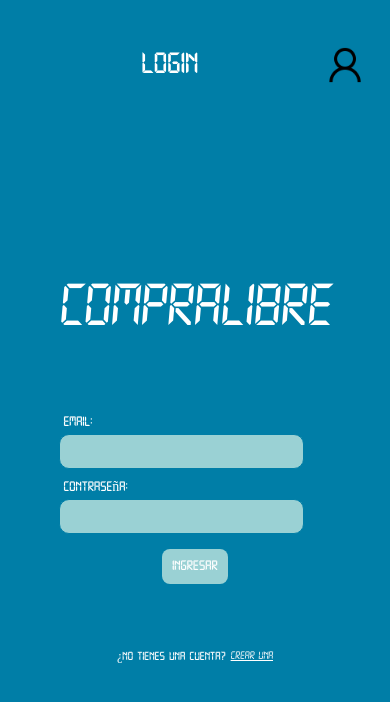
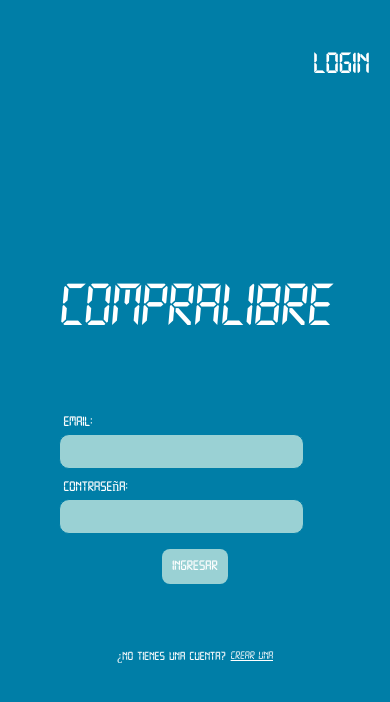
Before and after one commit to fabeto77/my-Ecomerce, a React Native app: screen /CartStack in a window 390 px wide. Shown: the top 702 px of the page. Built offline with nearby package versions, Linux system fonts and the light colour scheme; no server answers.

Commit message:
Corrección en la logica de boton de goBack del header, ahora no se muestra en el módulo de categorias, tampoco se muestra la imagen de perfil en el login

```diff
--- a/src/components/Header.jsx
+++ b/src/components/Header.jsx
@@ -10,6 +10,7 @@ import { useSelector } from 'react-redux';
 const Header = ({ title, navigation }) => {
 
     const image = useSelector(state=>state.authReducer.profilePicture);
+    const user = useSelector(state=>state.authReducer.user)
     // Perfil
 
     return (
@@ -25,25 +26,29 @@ const Header = ({ title, navigation }) => {
             }
 
             <Text style={styles.headerTitle}>{title}</Text>
-            <Pressable onPress={()=>navigation.navigate("Perfil")}>
             {
+                user ?
 
                     image
                         ?
+                        <Pressable onPress={()=>navigation.navigate("Perfil")}>
                             <Image
                                 source={{uri:image}}
                                 style={styles.profilePicture}
                                 resizeMode='contain'
                                 />
+                        </Pressable>
                         :
+                        <Pressable onPress={()=>navigation.navigate("Perfil")}>
                             <Image
                                 source={require('../../assets/img/user.png')}
                                 style={styles.profilePicture}
                                 resizeMode='contain'
                                 />
-
+                        </Pressable>
+                :
+                <></>
             }
-            </Pressable>
         </View>
     )
 }
--- a/src/screens/LoginScreen.jsx
+++ b/src/screens/LoginScreen.jsx
@@ -17,6 +17,7 @@ const LoginScreen = ({navigation}) => {
     const onSubmit = () => {
          triggerLogIn({email, password})
         //triggerLogIn({email: "prueba@rafa.com", password:"123456"})
+        //triggerLogIn({email: "prueba2@rafa.com", password:"123456"})
         console.log(result)
     }
     const dispatch = useDispatch()
```
Lines whose indentation alone changed are shown as unchanged.
